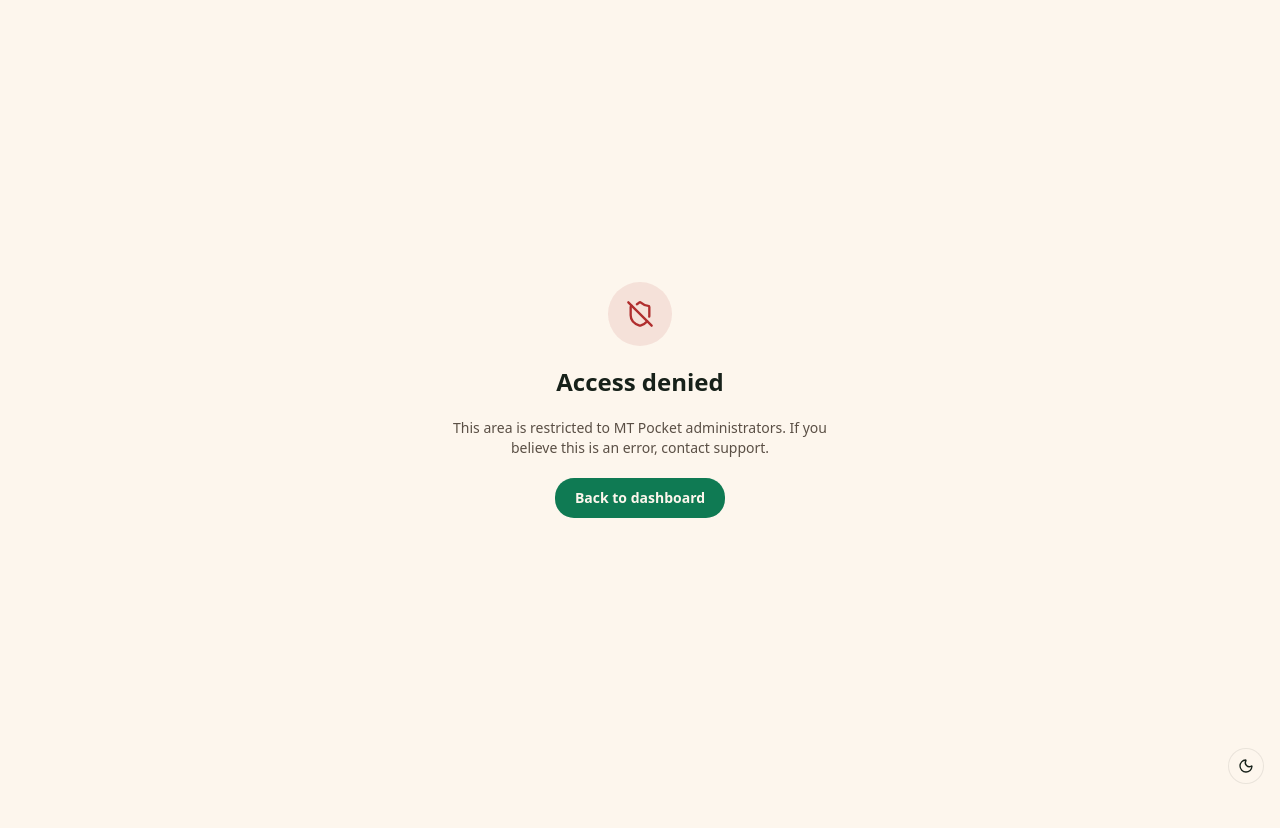
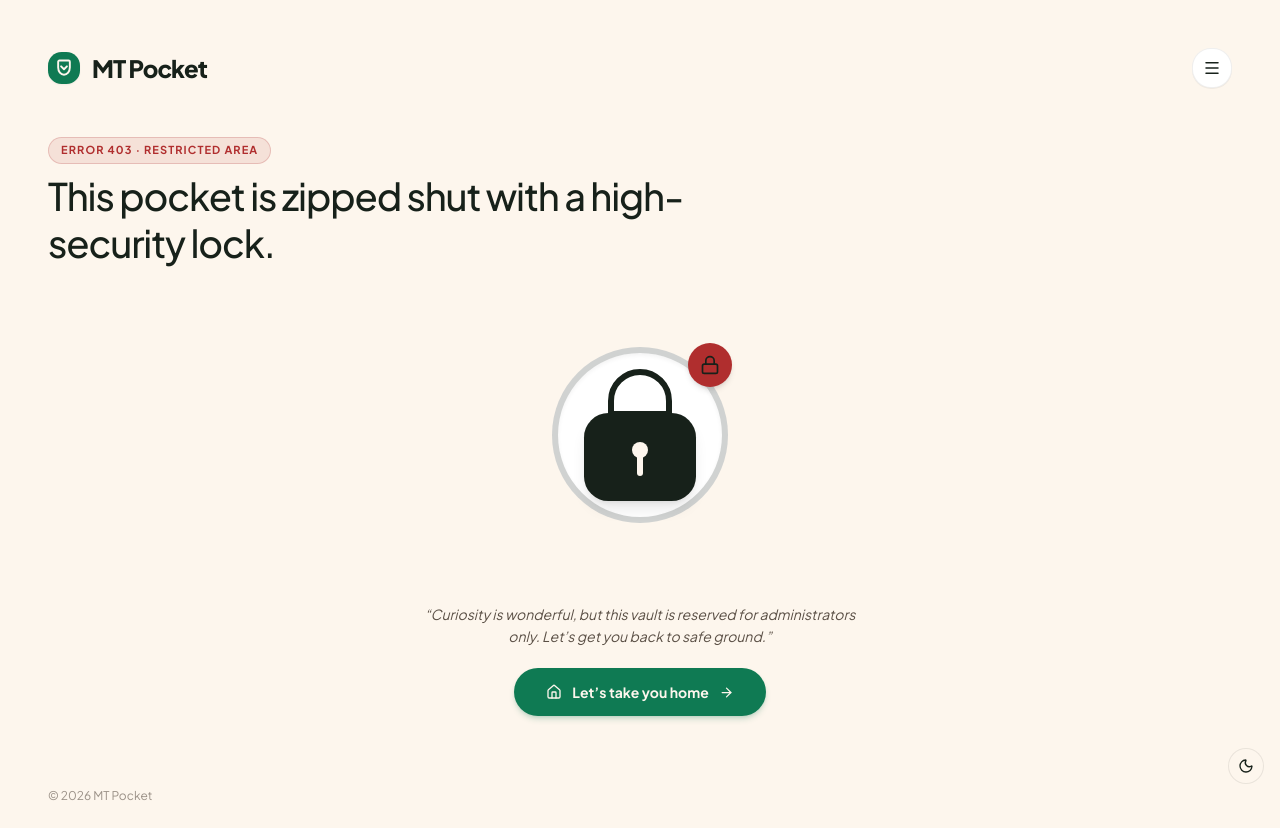
Before and after one commit to Speedopus-Global/MT-Pocket, a React (Vite) app in the folder frontend/: page /unauthorized in a window 1280 px wide. Before the commit the page ends 800 px from the top, so only its background shows below. Built offline with nearby package versions, Linux system fonts and the light colour scheme; no server answers.

Commit message:
feat: add custom 404 and unauthorized access error pages

```diff
--- a/frontend/src/pages/NotFound.jsx
+++ b/frontend/src/pages/NotFound.jsx
@@ -1,7 +1,7 @@
 import { useEffect, useState, useRef } from 'react';
 import { Link, useNavigate } from 'react-router-dom';
 import { motion, AnimatePresence } from 'framer-motion';
-import { Menu, X, ArrowLeft, Home, Compass, HelpCircle } from 'lucide-react';
+import { Menu, X, ArrowRight, Home, Compass, HelpCircle } from 'lucide-react';
 import MtPocketLogo from '../components/ui/MtPocketLogo';
 
 export default function NotFound() {
@@ -10,7 +10,7 @@
   const rightEyeRef = useRef(null);
   const [menuOpen, setMenuOpen] = useState(false);
 
-  // Default resting position looking up and slightly to the right (like in the picture)
+  // Default resting position looking up and slightly to the right
   const [leftPupil, setLeftPupil] = useState({ x: 8, y: -16 });
   const [rightPupil, setRightPupil] = useState({ x: 8, y: -16 });
   const [isBlinking, setIsBlinking] = useState(false);
@@ -124,17 +124,20 @@
       </motion.header>
 
       {/* ── Main Canvas ─────────────────────────────────────────────── */}
-      <main className="w-full max-w-7xl mx-auto px-6 sm:px-12 flex-1 flex flex-col justify-center py-10">
+      <main className="w-full max-w-7xl mx-auto px-6 sm:px-12 flex-1 flex flex-col justify-center py-8 sm:py-12">
 
-        {/* Left-Aligned Headline Quote matching reference */}
+        {/* Left-Aligned Headline Quote */}
         <motion.div
           initial={{ opacity: 0, y: 16 }}
           animate={{ opacity: 1, y: 0 }}
           transition={{ duration: 0.6, ease: [0.22, 1, 0.36, 1], delay: 0.1 }}
-          className="max-w-xl text-left"
+          className="max-w-2xl text-left space-y-2"
         >
-          <h1 className="text-2xl sm:text-4xl md:text-[42px] font-medium tracking-[-0.03em] text-foreground leading-[1.25]">
-            Uh oh, the page you’re looking for can’t be found.
+          <span className="inline-block text-[11px] font-bold uppercase tracking-widest text-primary bg-primary/10 px-3 py-1 rounded-full border border-primary/20">
+            Error 404
+          </span>
+          <h1 className="text-2xl sm:text-4xl md:text-[38px] font-medium tracking-[-0.03em] text-foreground leading-[1.25]">
+            We checked every pocket. Found a few loose coins, but not this page.
           </h1>
         </motion.div>
 
@@ -143,7 +146,7 @@
           initial={{ opacity: 0, scale: 0.9 }}
           animate={{ opacity: 1, scale: 1 }}
           transition={{ duration: 0.7, ease: [0.22, 1, 0.36, 1], delay: 0.25 }}
-          className="my-16 sm:my-24 flex items-center justify-center gap-6 sm:gap-10 select-none cursor-pointer self-center"
+          className="my-12 sm:my-20 flex items-center justify-center gap-6 sm:gap-10 select-none cursor-pointer self-center"
           onClick={() => {
             setIsBlinking(true);
             setTimeout(() => setIsBlinking(false), 200);
@@ -205,40 +208,32 @@
           </div>
         </motion.div>
 
-        {/* Minimal Bottom Quick Actions */}
+        {/* ── Cute & Impressive Quote + "Let's take you home" button ──── */}
         <motion.div
-          initial={{ opacity: 0, y: 10 }}
+          initial={{ opacity: 0, y: 12 }}
           animate={{ opacity: 1, y: 0 }}
-          transition={{ duration: 0.5, delay: 0.35 }}
-          className="flex flex-wrap items-center justify-center gap-4 text-xs font-semibold text-muted-foreground"
+          transition={{ duration: 0.6, delay: 0.35 }}
+          className="flex flex-col items-center justify-center gap-5 text-center max-w-md mx-auto"
         >
-          <button
-            onClick={() => navigate(-1)}
-            className="inline-flex items-center gap-1.5 hover:text-foreground transition-colors cursor-pointer underline underline-offset-4"
-          >
-            <ArrowLeft size={13} />
-            <span>Go back to previous page</span>
-          </button>
-          <span>·</span>
-          <Link
-            to="/marketplace"
-            className="hover:text-primary transition-colors cursor-pointer underline underline-offset-4"
-          >
-            Explore marketplace
-          </Link>
-          <span>·</span>
+          <p className="text-xs sm:text-sm text-muted-foreground font-normal leading-relaxed italic">
+            “Not all who wander are lost, but this page definitely is. Don’t worry, safe harbor is right here.”
+          </p>
+
           <Link
             to="/"
-            className="hover:text-primary transition-colors cursor-pointer underline underline-offset-4"
+            className="inline-flex items-center gap-2.5 px-8 py-3.5 rounded-full bg-primary text-primary-foreground text-xs sm:text-sm font-bold hover:bg-primary/90 shadow-md shadow-primary/20 transition-all duration-200 hover:scale-[1.03] cursor-pointer"
           >
-            Return to homepage
+            <Home size={16} />
+            <span>Let’s take you home</span>
+            <ArrowRight size={15} />
           </Link>
         </motion.div>
       </main>
 
       {/* ── Minimal Footer ──────────────────────────────────────────── */}
-      <footer className="w-full max-w-7xl mx-auto px-6 sm:px-12 py-6 text-xs text-muted-foreground/60">
+      <footer className="w-full max-w-7xl mx-auto px-6 sm:px-12 py-6 text-xs text-muted-foreground/60 flex items-center justify-between">
         <p>© {new Date().getFullYear()} MT Pocket</p>
+
       </footer>
     </div>
   );
--- a/frontend/src/pages/Unauthorized.jsx
+++ b/frontend/src/pages/Unauthorized.jsx
@@ -1,22 +1,168 @@
-import { Link } from 'react-router-dom';
-import { ShieldOff } from 'lucide-react';
+import { useState } from 'react';
+import { Link, useNavigate } from 'react-router-dom';
+import { motion, AnimatePresence } from 'framer-motion';
+import { Menu, X, ArrowRight, Home, Compass, HelpCircle, Lock, ShieldAlert, KeyRound } from 'lucide-react';
+import MtPocketLogo from '../components/ui/MtPocketLogo';
 
 export default function Unauthorized() {
+  const navigate = useNavigate();
+  const [menuOpen, setMenuOpen] = useState(false);
+  const [isWiggling, setIsWiggling] = useState(false);
+
+  const handleLockClick = () => {
+    setIsWiggling(true);
+    setTimeout(() => setIsWiggling(false), 500);
+  };
+
   return (
-    <div className="min-h-screen flex flex-col items-center justify-center gap-5 bg-background text-foreground px-6 text-center">
-      <div className="w-16 h-16 rounded-full bg-destructive/10 text-destructive flex items-center justify-center">
-        <ShieldOff size={28} />
-      </div>
-      <h1 className="text-2xl font-bold">Access denied</h1>
-      <p className="text-muted-foreground max-w-sm text-sm">
-        This area is restricted to MT Pocket administrators. If you believe this is an error, contact support.
-      </p>
-      <Link
-        to="/"
-        className="inline-flex items-center gap-2 rounded-xl bg-primary text-primary-foreground font-semibold px-5 py-2.5 text-sm hover:bg-primary/90 transition-colors"
+    <div className="min-h-screen bg-background text-foreground flex flex-col justify-between selection:bg-primary/20 selection:text-primary font-['Plus_Jakarta_Sans',sans-serif]">
+
+      {/* ── Top Header ──────────────────────────────────────────────── */}
+      <motion.header
+        initial={{ opacity: 0, y: -10 }}
+        animate={{ opacity: 1, y: 0 }}
+        transition={{ duration: 0.5 }}
+        className="w-full max-w-7xl mx-auto px-6 sm:px-12 pt-8 sm:pt-12 flex items-center justify-between"
       >
-        Back to dashboard
-      </Link>
+        <Link to="/" className="flex items-center gap-3 cursor-pointer group">
+          <div className="w-8 h-8 rounded-lg bg-primary text-primary-foreground flex items-center justify-center shadow-xs transition-transform group-hover:scale-105">
+            <MtPocketLogo className="w-5 h-5" />
+          </div>
+          <span className="font-extrabold tracking-[-0.04em] text-foreground text-xl sm:text-2xl">
+            MT Pocket
+          </span>
+        </Link>
+
+        {/* Minimalist Menu Button */}
+        <div className="relative">
+          <button
+            onClick={() => setMenuOpen(!menuOpen)}
+            className="w-10 h-10 rounded-xl border border-border/80 bg-card hover:bg-muted text-foreground flex items-center justify-center transition-all cursor-pointer shadow-2xs"
+            aria-label="Toggle menu"
+          >
+            {menuOpen ? <X size={18} /> : <Menu size={18} />}
+          </button>
+
+          {/* Quick Menu Dropdown */}
+          <AnimatePresence>
+            {menuOpen && (
+              <motion.div
+                initial={{ opacity: 0, y: 8, scale: 0.96 }}
+                animate={{ opacity: 1, y: 0, scale: 1 }}
+                exit={{ opacity: 0, y: 8, scale: 0.96 }}
+                transition={{ duration: 0.15 }}
+                className="absolute right-0 top-12 w-48 rounded-xl border border-border bg-card shadow-lg p-2 z-50 space-y-1"
+              >
+                <Link
+                  to="/"
+                  onClick={() => setMenuOpen(false)}
+                  className="flex items-center gap-2.5 px-3 py-2 rounded-lg text-xs font-semibold text-foreground hover:bg-muted transition-colors cursor-pointer"
+                >
+                  <Home size={14} />
+                  <span>Home</span>
+                </Link>
+                <Link
+                  to="/marketplace"
+                  onClick={() => setMenuOpen(false)}
+                  className="flex items-center gap-2.5 px-3 py-2 rounded-lg text-xs font-semibold text-foreground hover:bg-muted transition-colors cursor-pointer"
+                >
+                  <Compass size={14} />
+                  <span>Marketplace</span>
+                </Link>
+                <Link
+                  to="/support"
+                  onClick={() => setMenuOpen(false)}
+                  className="flex items-center gap-2.5 px-3 py-2 rounded-lg text-xs font-semibold text-foreground hover:bg-muted transition-colors cursor-pointer"
+                >
+                  <HelpCircle size={14} />
+                  <span>Help & Support</span>
+                </Link>
+              </motion.div>
+            )}
+          </AnimatePresence>
+        </div>
+      </motion.header>
+
+      {/* ── Main Canvas ─────────────────────────────────────────────── */}
+      <main className="w-full max-w-7xl mx-auto px-6 sm:px-12 flex-1 flex flex-col justify-center py-8 sm:py-12">
+
+        {/* Left-Aligned Headline Quote */}
+        <motion.div
+          initial={{ opacity: 0, y: 16 }}
+          animate={{ opacity: 1, y: 0 }}
+          transition={{ duration: 0.6, ease: [0.22, 1, 0.36, 1], delay: 0.1 }}
+          className="max-w-2xl text-left space-y-2"
+        >
+          <span className="inline-block text-[11px] font-bold uppercase tracking-widest text-destructive bg-destructive/10 px-3 py-1 rounded-full border border-destructive/20">
+            Error 403 · Restricted Area
+          </span>
+          <h1 className="text-2xl sm:text-4xl md:text-[38px] font-medium tracking-[-0.03em] text-foreground leading-[1.25]">
+            This pocket is zipped shut with a high-security lock.
+          </h1>
+        </motion.div>
+
+        {/* ── Centered Minimalist Interactive Lock & Shield ──────────── */}
+        <motion.div
+          initial={{ opacity: 0, scale: 0.9 }}
+          animate={{ opacity: 1, scale: 1 }}
+          transition={{ duration: 0.7, ease: [0.22, 1, 0.36, 1], delay: 0.25 }}
+          className="my-12 sm:my-20 flex items-center justify-center select-none cursor-pointer self-center"
+          onClick={handleLockClick}
+          title="Click to check lock!"
+        >
+          <motion.div
+            animate={isWiggling ? { rotate: [-10, 10, -8, 8, -4, 4, 0] } : {}}
+            transition={{ duration: 0.5 }}
+            className="relative flex items-center justify-center"
+          >
+            {/* Outer Protective Halo */}
+            <div className="w-32 h-32 sm:w-44 sm:h-44 rounded-full border-[5px] sm:border-[6px] border-foreground/20 bg-card shadow-inner flex items-center justify-center" />
+
+            {/* Inner Modern Padlock Graphic */}
+            <div className="absolute flex flex-col items-center">
+              {/* Shackle */}
+              <div className="w-12 sm:w-16 h-10 sm:h-12 border-[5px] sm:border-[6px] border-foreground rounded-t-full border-b-0 -mb-1" />
+              {/* Lock Body */}
+              <div className="w-20 sm:w-28 h-16 sm:h-22 rounded-2xl bg-foreground text-background flex flex-col items-center justify-center shadow-lg">
+                <div className="w-3.5 h-3.5 sm:w-4 sm:h-4 rounded-full bg-background mt-1" />
+                <div className="w-1.5 h-4 sm:h-5 bg-background rounded-b-sm -mt-0.5" />
+              </div>
+            </div>
+
+            {/* Subtle Alert Badge */}
+            <div className="absolute -top-1 -right-1 w-9 h-9 sm:w-11 sm:h-11 rounded-full bg-destructive text-destructive-foreground flex items-center justify-center shadow-md">
+              <Lock size={16} className="sm:w-5 sm:h-5" />
+            </div>
+          </motion.div>
+        </motion.div>
+
+        {/* ── Cute & Impressive Quote + "Let's take you home" button ──── */}
+        <motion.div
+          initial={{ opacity: 0, y: 12 }}
+          animate={{ opacity: 1, y: 0 }}
+          transition={{ duration: 0.6, delay: 0.35 }}
+          className="flex flex-col items-center justify-center gap-5 text-center max-w-md mx-auto"
+        >
+          <p className="text-xs sm:text-sm text-muted-foreground font-normal leading-relaxed italic">
+            “Curiosity is wonderful, but this vault is reserved for administrators only. Let’s get you back to safe ground.”
+          </p>
+
+          <Link
+            to="/"
+            className="inline-flex items-center gap-2.5 px-8 py-3.5 rounded-full bg-primary text-primary-foreground text-xs sm:text-sm font-bold hover:bg-primary/90 shadow-md shadow-primary/20 transition-all duration-200 hover:scale-[1.03] cursor-pointer"
+          >
+            <Home size={16} />
+            <span>Let’s take you home</span>
+            <ArrowRight size={15} />
+          </Link>
+        </motion.div>
+      </main>
+
+      {/* ── Minimal Footer ──────────────────────────────────────────── */}
+      <footer className="w-full max-w-7xl mx-auto px-6 sm:px-12 py-6 text-xs text-muted-foreground/60 flex items-center justify-between">
+        <p>© {new Date().getFullYear()} MT Pocket</p>
+
+      </footer>
     </div>
   );
 }
```
